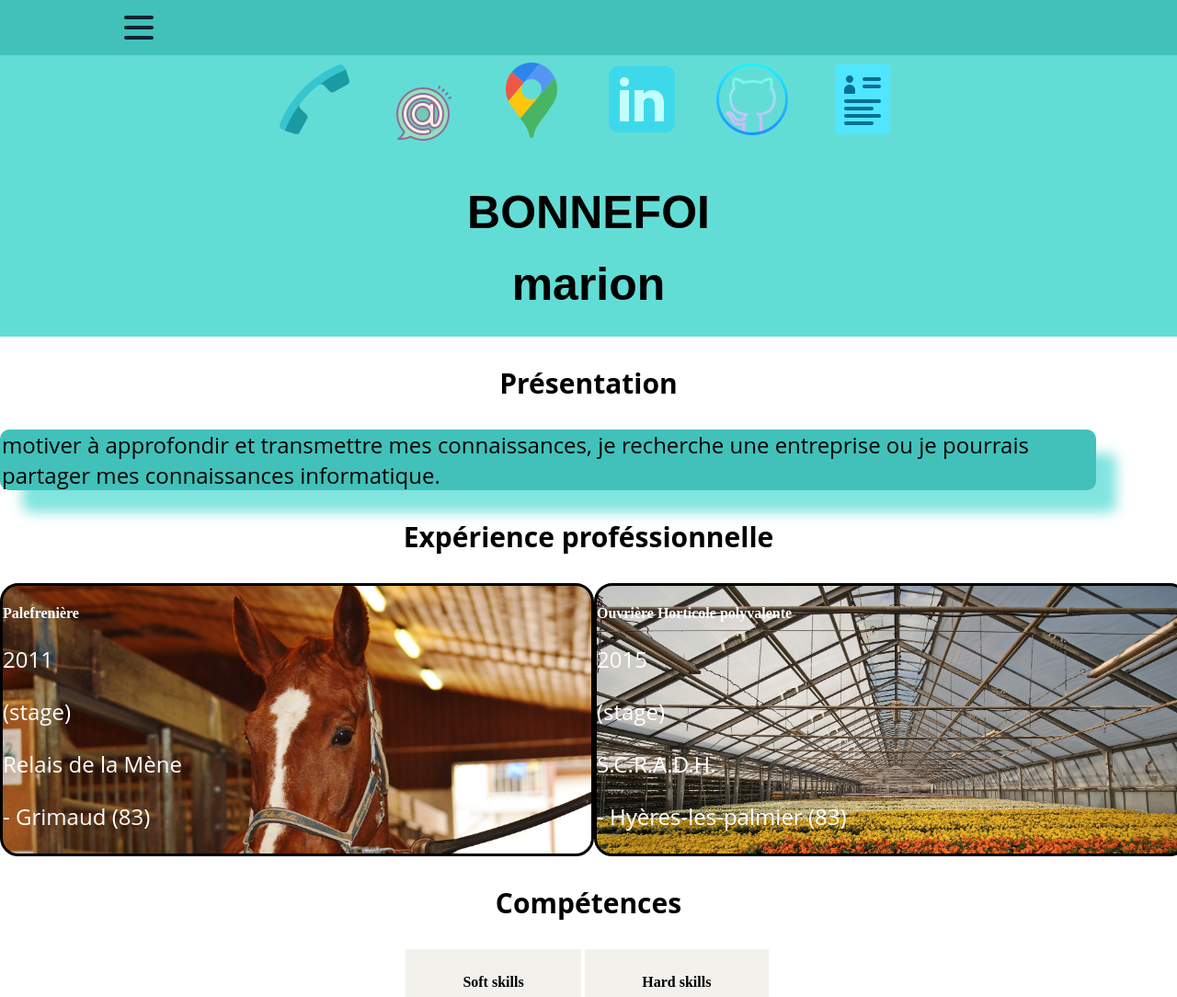
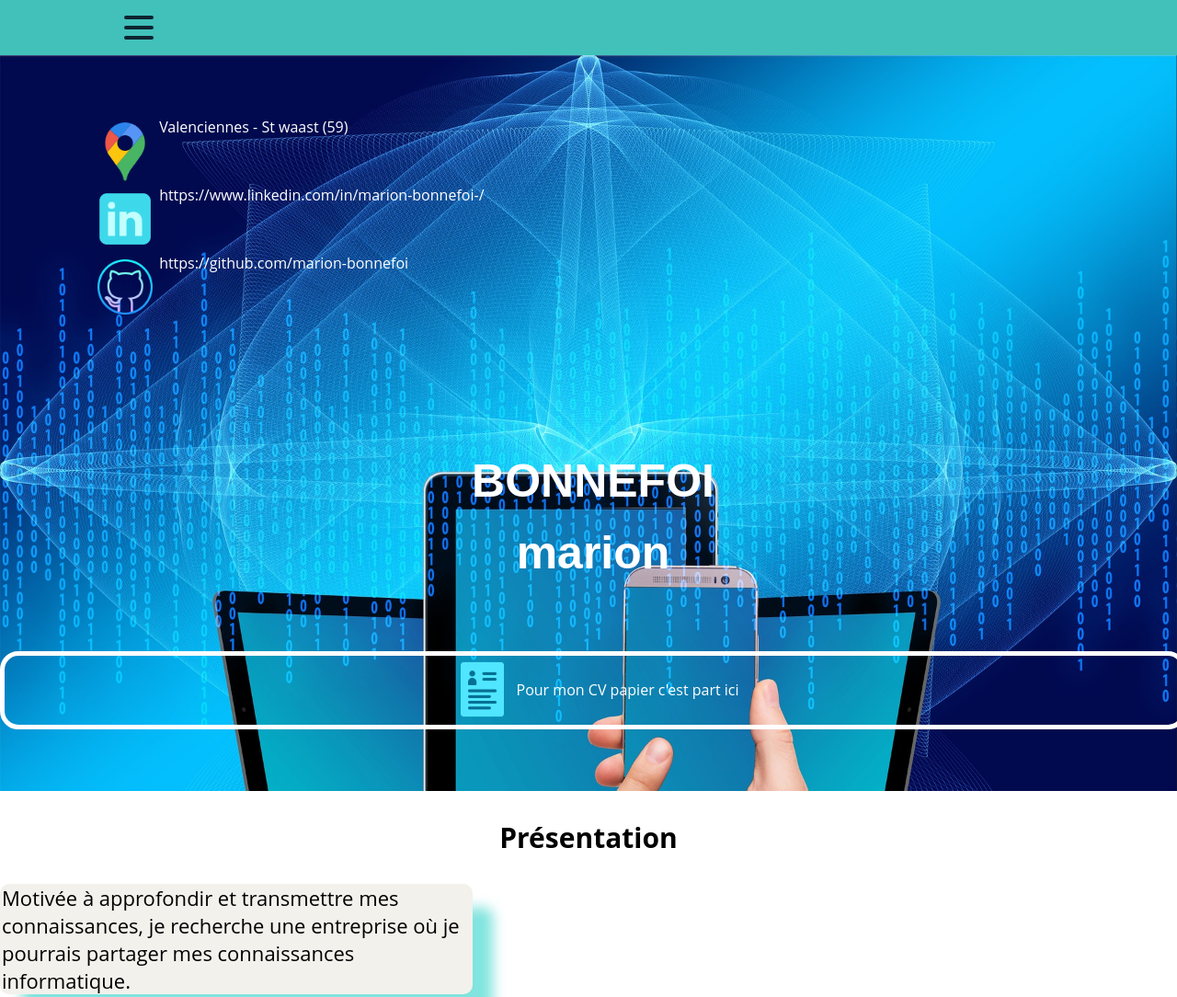
Before and after one commit to marion-bonnefoi/cv, a plain HTML site: page index.html in a window 1280 px wide. Shown: the top 1084 px of the page at 92% size. Drawn offline with nearby package versions, Linux system fonts and the light colour scheme.

Commit message:
mise a jour 07/12

```diff
--- a/index.html
+++ b/index.html
@@ -34,27 +34,26 @@
       <div class="contact">
         <!-- <h3 class="h3">Contact</h3> -->
         <div class="info">
-          <a class="tel" href="tel:+0650816494"><img src="img/tel.png" alt=""></a>
-          <a class="mail" href="mailto:marion-b-13@live.fr"><img src="img/mail.png" alt=""></a>
-          <a class="adresse" href="https://goo.gl/maps/GyempW5Vg4KKnMGDA"><img src="img/pos.png" alt=""></a>
-          <a class="linkedin" href="linkedin.com/in/marion-bonnefoi-"><img src="img/linkedin.png" alt=""></a>
-          <a class="git" href="https://github.com/marion-bonnefoi"><img src="img/github.png" alt=""></a>
-          <a class="cv" href="bonnefoi-marion-cv-médiatrice-numérique.pdf"><img src="img/cv.png" alt=""></a>
+          <!-- <a class="tel" href="tel:+0650816494" target="_blank"><img src="img/tel.png" alt="">06.50.81.64.94</a> -->
+          <!-- <a class="mail" href="mailto:marion-b-13@live.fr" target="_blank"><img src="img/mail.png" alt="">marion-b-13@live.fr</a> -->
+          <a class="adresse" href="https://goo.gl/maps/GyempW5Vg4KKnMGDA" target="_blank"><img src="img/pos.png" alt="">Valenciennes - St waast (59)</a>
+          <a class="linkedin" href="linkedin.com/in/marion-bonnefoi-/" target="_blank"><img src="img/linkedin.png" alt="">https://www.linkedin.com/in/marion-bonnefoi-/</a>
+          <a class="git" href="https://github.com/marion-bonnefoi" target="_blank"><img src="img/github.png" alt="">https://github.com/marion-bonnefoi</a>
         </div>
       </div>
       <div class="nom">
         <h1>BONNEFOI</h1>
         <h2>marion</h2>
       </div>
-      <div class="">
-        <img src="" alt="">
+      <div class="divCV">
+        <a class="cv" href="bonnefoi-marion-cv-médiatrice-numérique.pdf" target="_blank"><img src="img/cv.png" alt="">Pour mon CV papier c'est part ici</a>
       </div>
   </header>
     <main>
       <section id="présentation">
         <h3>Présentation</h3>
         <div class="ombredroite animate__animated animate__bounce">
-        <p>motiver à approfondir et transmettre mes connaissances, je recherche une entreprise ou je pourrais partager mes connaissances informatique.</p>
+        <p>Motivée à approfondir et transmettre mes connaissances, je recherche une entreprise où je pourrais partager mes connaissances informatique.</p>
       </div>
       </section>
       <section id="exp.pro">
@@ -120,7 +119,7 @@
       <section id="formation">
         <h3>Formation</h3>
         <div class="flexbox">
-          <div class="droite ombregauche animate__animated animate__backInLeft animate__delay-5s">
+          <div class="droite ombregauche animate__animated animate__backInLeft animate__delay-3s">
             <h4>BAC S.T.A.V.</h4>
             <p>2011-2015</p>
             <p>Lycée agricole Agricampus</p>
@@ -136,12 +135,12 @@
       <div class="contact">
         <h3 class="h3">Contact</h3>
         <div class="info">
-          <a class="tel" href="tel:+0650816494"><img src="img/tel.png" alt=""></a>
-          <a class="mail" href="mailto:marion-b-13@live.fr"><img src="img/mail.png" alt=""></a>
-          <a class="adresse" href="https://goo.gl/maps/GyempW5Vg4KKnMGDA"><img src="img/pos.png" alt=""></a>
-          <a class="linkedin" href="linkedin.com/in/marion-bonnefoi-"><img src="img/linkedin.png" alt=""></a>
-          <a class="git" href="https://github.com/marion-bonnefoi"><img src="img/github.png" alt=""></a>
-          <a class="cv" href="bonnefoi-marion-cv-médiatrice-numérique.pdf"><img src="img/cv.png" alt=""></a>
+          <a class="tel" href="tel:+0650816494" target="_blank"><img src="img/tel.png" alt="">06.50.81.64.94</a>
+          <a class="mail" href="mailto:marion-b-13@live.fr" target="_blank"><img src="img/mail.png" alt="">marion-b-13@live.fr</a>
+          <a class="adresse" href="https://goo.gl/maps/GyempW5Vg4KKnMGDA" target="_blank"><img src="img/pos.png" alt="">Valenciennes - St waast (59)</a>
+          <a class="linkedin" href="linkedin.com/in/marion-bonnefoi-/" target="_blank"><img src="img/linkedin.png" alt="">https://www.linkedin.com/in/marion-bonnefoi-/</a>
+          <a class="git" href="https://github.com/marion-bonnefoi" target="_blank"><img src="img/github.png" alt="">https://github.com/marion-bonnefoi</a>
+          <a class="cv" href="bonnefoi-marion-cv-médiatrice-numérique.pdf" target="_blank"><img src="img/cv.png" alt="">Pour mon CV papier c'est part ici</a>
         </div>
       </div>
       </footer>
--- a/style.css
+++ b/style.css
@@ -6,9 +6,10 @@ body{
 @import url('https://fonts.googleapis.com/css2?family=Open+Sans:wght@300&display=swap');
 p, a, li{
   font-family: 'Open Sans', sans-serif;
-  font-size: 24px;
+  font-size: 22px;
 }
 h1, h2{
+  color: white;
   font-family:'Archivo', sans-serif;
   font-size: 50px;
 }
@@ -18,15 +19,42 @@ h3{
 }
 a{
   display: inline-block;
-  height: 100px;
+  height:74px;
 
 }
+.info{
+  height: 100%;
+  display: flex;
+  flex-wrap: wrap;
+  align-items: center;
+}
 .info a{
+  width: 100%;
+  font-size: 16px;
+  text-align: center;
+  color: white;
+  text-decoration: none;
+  display: flex;
   padding:0px 10px ;
   box-sizing: border-box;
 }
-.mail{
-  width: 112px;
+.divCV{
+  width: 100%;
+  height: 75px;
+  display: flex;
+  border-radius: 20px;
+  border: solid 5px white;
+justify-content: center;
+}
+.divCV .cv{
+  display: inline-flex;
+  align-items: center;
+  font-size: 16px;
+  text-decoration: none;
+  color: white;
+}
+.divCV .cv img{
+  height: 75px;
 }
 .h3{
   margin: 0;
@@ -45,18 +73,24 @@ nav{
 }
  nav div{
     background: #41C1BA;
+    width: 100vh;
 }
 footer{
-  background-color:#62DDD6;
+  background-color:#41C1BA;
 }
-header >div{
-  background-color:#62DDD6;
+header{
+  background-color:#41C1BA;
+  display: inline-flex;
+  height: 100vh;
+  flex-wrap: wrap;
+    justify-content: center;
 }
 h1, h2{
   margin: 0;
   padding: 10px 0;
   box-sizing: border-box;
 }
+
 
 /* menu hanburger */
 .container {
@@ -160,11 +194,6 @@ h1, h2{
   transition: transform 0.5s ease-in-out;
   text-align: center;
 }
-
-.navbar .menu-items li {
-  font-size: 1.5rem;
-  font-weight: 500;
-}
 .menu{
   height: 0;
 }
@@ -184,9 +213,6 @@ h1, h2{
   transform: rotate(-45deg);
 }
 
-.nav-container input[type="checkbox"]:checked ~ .logo{
-  display: none;
-}
 .scrolling-wrapper-flexbox {
   display: inline-flex;
   flex-wrap: nowrap;
@@ -197,13 +223,14 @@ h1, h2{
     width: 85%;
     flex: 0 0 auto;
     background: #F2F1EC;
-    border: solid black 3px;
-    border-radius: 20px;
+    border: transparent 10px solid;
+    border-radius: 45px;
+    box-sizing: border-box;
   }
   .ombredroite{
     padding-left: 2px;
     width: 93%;
-    background: #41C1BA;
+    background: #F2F1EC;
     border-radius: 10px;
     box-shadow: 23px 25px 14px -1px rgba(98,221,214,0.8);
 -webkit-box-shadow: 23px 25px 14px -1px rgba(98,221,214,0.8);
@@ -212,7 +239,7 @@ h1, h2{
 .ombregauche{
   padding-right: 2px;
   width: 93%;
-  background: #41C1BA;
+  background: #F2F1EC;
   border-radius: 10px;
   box-shadow: -23px 25px 14px -1px rgba(98,221,214,0.8);
 -webkit-box-shadow: -23px 25px 14px -1px rgba(98,221,214,0.8);
@@ -310,8 +337,24 @@ transition: ease 0.3s;
 .pad, .inline{
   border-radius: 20px;
 }
+.ombregauche{
+  width: 60%;
+}
 }
 @media screen and (min-width:1023px){
+header{
+  background: url(img/fond.jpg) no-repeat;
+  background-size: cover;
+  width: 100%;
+  flex-direction: column;
+
+}
+header div{
+  margin: auto;
+}
+.nom{
+  margin-bottom: 0;
+}
   .card{
     width: 50%;
   }
@@ -334,4 +377,7 @@ transition: ease 0.3s;
 .ombregauche{
   width: 40%;
 }
+.ombredroite{
+ width: 40%;
 }
+}
```
Also changed, not shown: img/fond.jpg (added).
